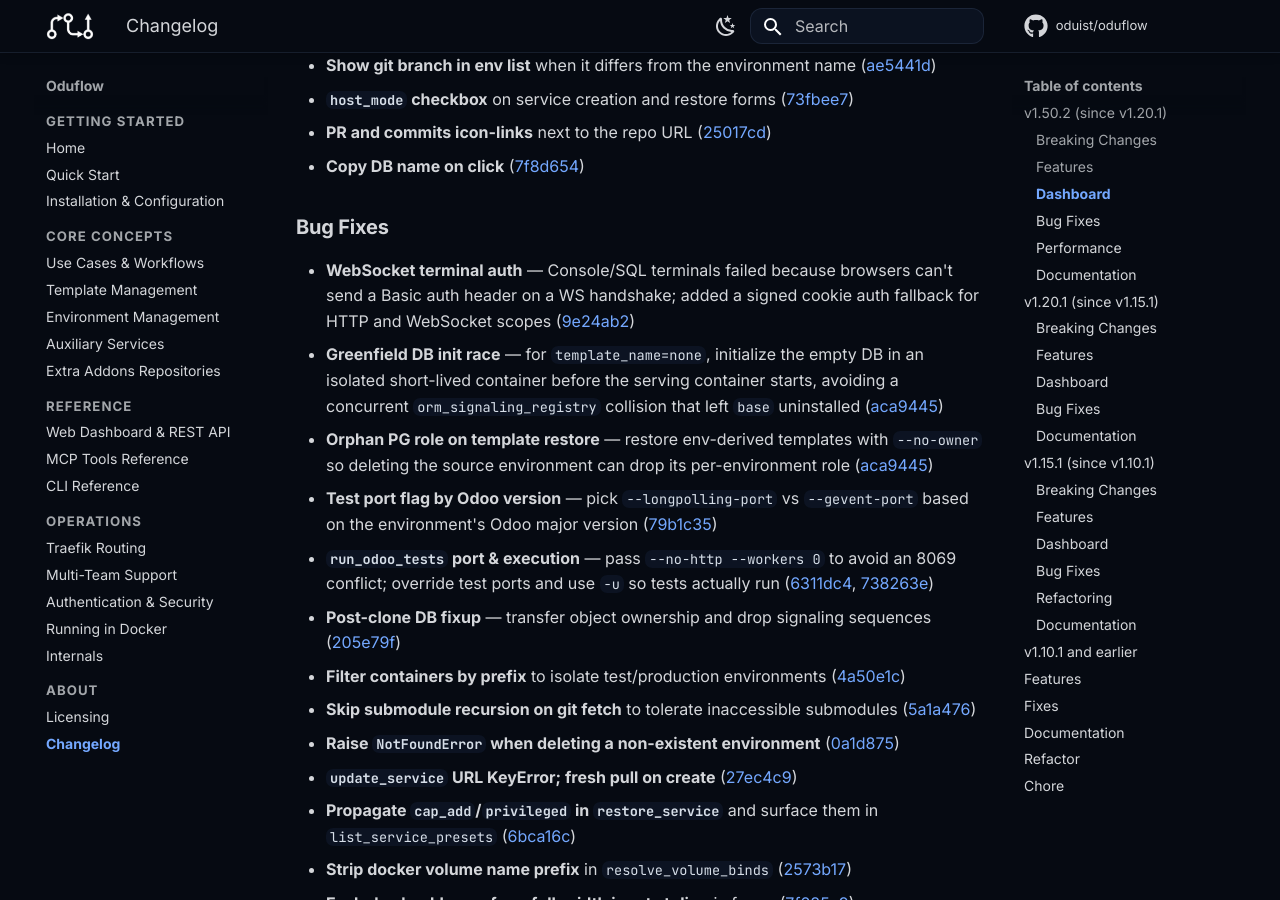
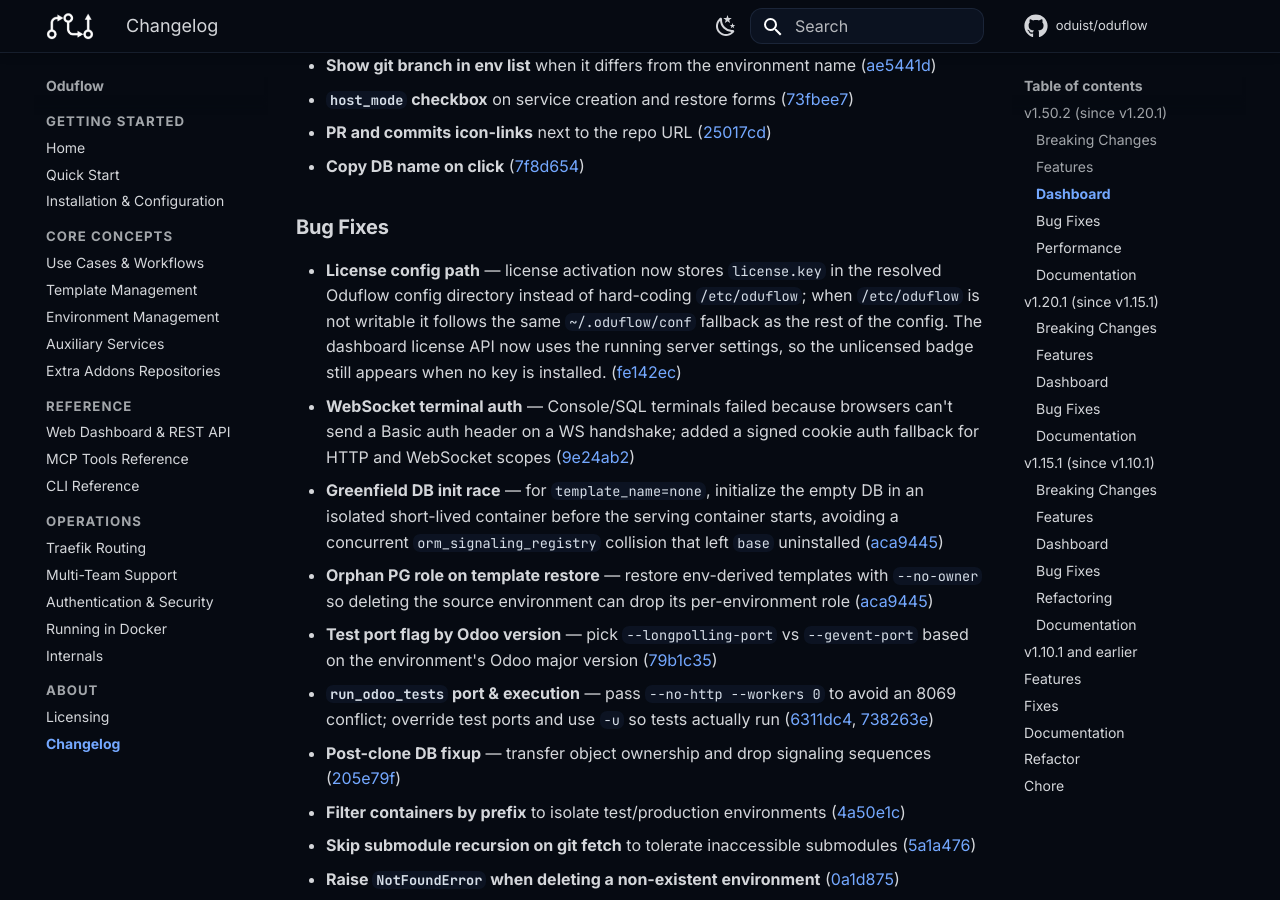
Before and after one commit to oduist/oduflow, an MkDocs documentation site: the page built from docs/changelog.md, in a window 1280 px wide and 900 px high, scrolled down 1827 px. Built offline with MkDocs 1.6.1 and Material for MkDocs 9.7.7, drawn with Linux system fonts in a browser that asks for light colours; comment, search, counter and statistics services are not loaded.

```diff
--- a/docs/changelog.md
+++ b/docs/changelog.md
@@ -39,6 +39,7 @@
 
 ### Bug Fixes
 
+- **License config path** — license activation now stores `license.key` in the resolved Oduflow config directory instead of hard-coding `/etc/oduflow`; when `/etc/oduflow` is not writable it follows the same `~/.oduflow/conf` fallback as the rest of the config. The dashboard license API now uses the running server settings, so the unlicensed badge still appears when no key is installed. ([fe142ec](https://github.com/oduist/oduflow/commit/fe142ec))
 - **WebSocket terminal auth** — Console/SQL terminals failed because browsers can't send a Basic auth header on a WS handshake; added a signed cookie auth fallback for HTTP and WebSocket scopes ([9e24ab2](https://github.com/oduist/oduflow/commit/9e24ab2))
 - **Greenfield DB init race** — for `template_name=none`, initialize the empty DB in an isolated short-lived container before the serving container starts, avoiding a concurrent `orm_signaling_registry` collision that left `base` uninstalled ([aca9445](https://github.com/oduist/oduflow/commit/aca9445))
 - **Orphan PG role on template restore** — restore env-derived templates with `--no-owner` so deleting the source environment can drop its per-environment role ([aca9445](https://github.com/oduist/oduflow/commit/aca9445))
```
Also changed, not shown: AGENTS.md (+11 -0 lines).
